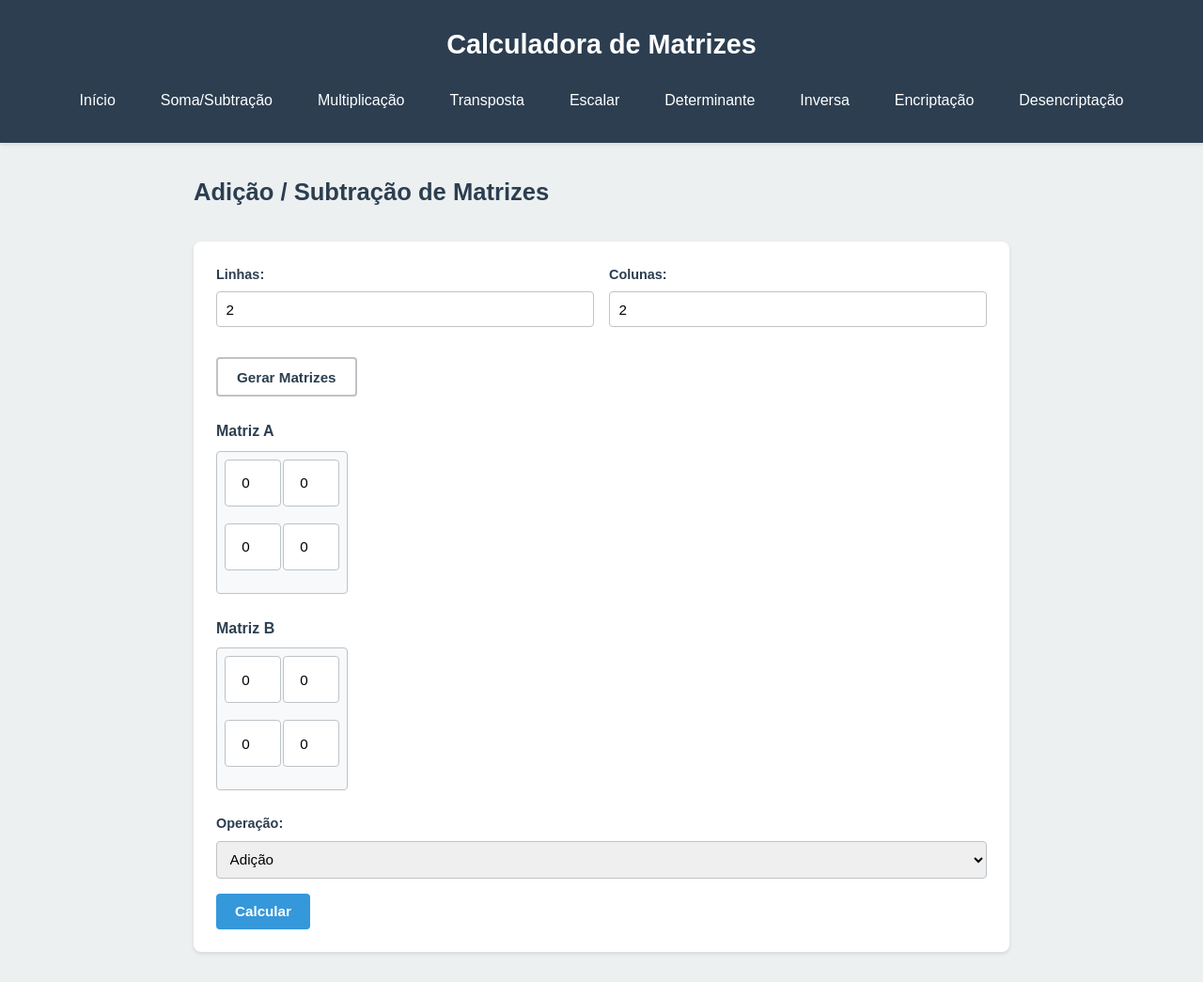
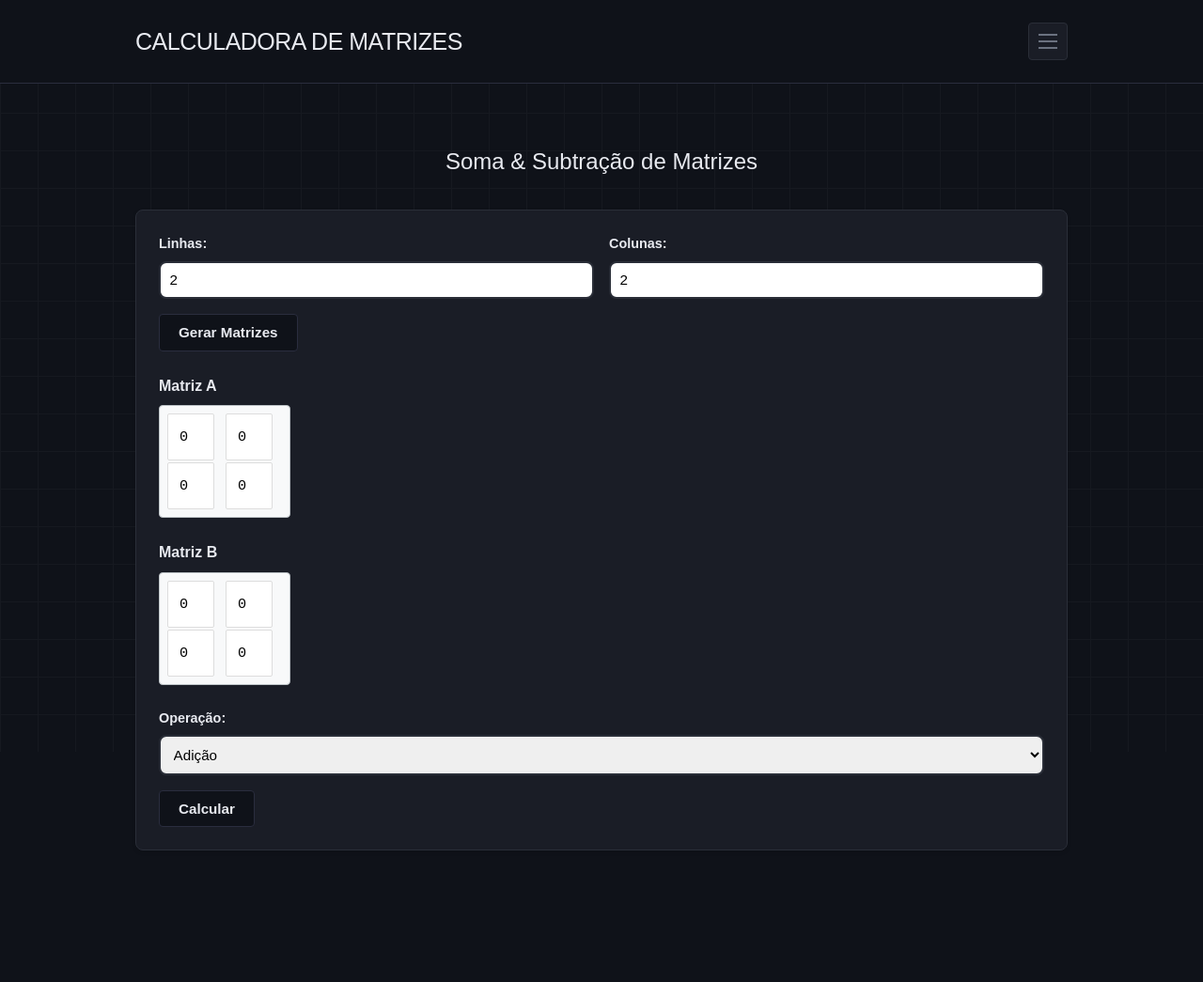
Before and after one commit to tskxz/matrix, a Flask app: page /sum-sub in a window 1280 px wide. Shown: the whole page at 94% size. After the commit the page ends 905 px from the top, so only its background shows below. Run offline with Flask 3, Linux system fonts and the light colour scheme.

Commit message:
Design Update

```diff
--- a/static/css/components.css
+++ b/static/css/components.css
@@ -1,3 +1,158 @@
+/* Estilo do Menu & SideBar */
+
+.menu-toggle {
+	height: 40px;
+  width: 40px;
+	display: flex;
+	flex-direction: column;
+  justify-content: center;
+  align-items: center;
+  cursor: pointer;
+	gap: 5px;
+  background-color: #1a1d26;
+  border: 1px solid #2a2e38;
+  transition: all 0.3s;
+}
+
+.menu-toggle:hover {
+  background: #e8eaed;
+}
+
+.menu-toggle span {
+	width: 20px;
+	height: 2px;
+	background-color: #6b7280;
+	transition: 0.3s;
+}
+
+.overlay {
+	position: fixed;
+  inset: 0;
+  z-index: 40;
+  opacity: 0;
+  background: #0f1219dc;
+  backdrop-filter: blur(4px);
+  transition: opacity 0.3s;
+  pointer-events: none;
+}
+
+.overlay.active {
+	opacity: 1;
+  pointer-events: auto;
+}
+
+.overlay a {
+	text-decoration: none !important;
+	color: white !important;
+	padding: 12px 20px;
+}
+
+.overlay a:hover {
+  text-decoration: none !important;
+  background-color: yellow;
+}
+
+.sidebar {
+  display: flex;
+  flex-direction: column;
+  position: fixed;
+  top: 0;
+  right: 0;
+  width: 300px;
+  height: 100%;
+  background-color: #0f1219;
+  backdrop-filter: blur(12px);
+  border-left: 1px solid #2a2e38;
+  padding: 2rem 1rem;
+  box-shadow: 2px 0 5px rgba(0,0,0,0.1);
+  transform: translateX(100%);
+  transition: transform 0.3s ease-in-out;
+  z-index: 1000;
+}
+
+.sidebar.active {
+  transform: translateX(0);
+}
+
+.sidebar-header {
+  display: flex;
+  justify-content: space-between;
+  align-items: center;
+  padding: 1.5rem;
+  border-bottom: 1px solid #2a2e38;
+}
+
+.sidebar-header-left {
+  display: flex;
+  align-items: center;
+  gap: 0.75rem;
+}
+
+.sidebar-header span {
+  font-weight: 500;
+  color: #6b7280;
+}
+
+.close-sidebar {
+  width: 75px;
+  height: 25px;
+  display: flex;
+  justify-content: center;
+  align-items: center;
+  cursor: pointer;
+  background: transparent;
+  color: #6b7280;
+  transition: all 0.3s;
+  border: none;
+  border-radius: 8px;
+}
+
+.close-sidebar:hover {
+  background: #2a2e38;
+  color: #e8eaed;
+}
+
+.sidebar-menu {
+  flex: 1;
+  overflow-y: auto;
+  padding: 1rem;
+}
+
+.sidebar-menu p {
+  font-weight: 500;
+  color: #6b7280;
+  padding: 1rem;
+}
+
+.sidebar-menu a {
+  display: flex;
+  align-items: center;
+  gap: 0.75rem;
+  padding: 0.75rem 1rem;
+  color: #6b7280;
+  border-radius: 8px;
+  text-decoration: none;
+  transition: all 0.2s;
+}
+
+.sidebar-menu a:hover {
+  background: #2a2e38;
+  color: #e8eaed;
+}
+
+.sidebar-menu a.active {
+  color: #e8eaed;
+}
+
+.divider {
+  height: 1px;
+  background: #2a2e38;
+  margin: 0.5rem 1rem;
+}
+
+
+/* Estilo dos Formulários */
+
 .matrix-input-grid {
   display: grid;
   gap: 2px;
@@ -80,7 +235,7 @@
 .matrix-section h3 {
   font-size: 1rem;
   margin-bottom: 0.5rem;
-  color: #2c3e50;
+  color: #e8eaf0;
   font-weight: bold;
 }
 
--- a/static/css/styles.css
+++ b/static/css/styles.css
@@ -7,65 +7,69 @@
 body {
 	font-family: Arial, sans-serif;
 	line-height: 1.6;
-	color: #2c3e50;
-	background-color: #ecf0f1;
+	background-color: #0f1219;;
+}
+
+.grid-background {
+	position: fixed;
+	inset: 0;
+	top: 0;
+	left: 0;
+	opacity: 0.03;
+	pointer-events: none;
+	background-image:
+		linear-gradient(#e8eaed 1px, transparent 1px),
+		linear-gradient(90deg, #e8eaed 1px, transparent 1px);
+	background-size: 40px 40px;
+	width: 100%;
+	height: 100%;
 }
 
 header {
-	background-color: #2c3e50;
-	color: white;
-	padding: 1.5rem 0;
-	box-shadow: 0 2px 4px rgba(0,0,0,0.1);
+	background-color: #0f1219;
+	border-bottom: 1px solid #2a2d3e;
+	position: relative;
+	z-index: 10;
+}
+
+.header-content {
+	margin: 0 auto;
+	max-width: 1024px;
+	display: flex;
+	justify-content: space-between;
+	color: #e8eaf0;
+	text-transform: uppercase;
+	background-color: #0f1219;
+	backdrop-filter: blur(8px);
+	padding: 1.5rem 1rem;
+}
+
+header h1 {
+	font-size: 25px;
+	color: #e8eaf0;
+	font-weight: 500;
+	letter-spacing: -0.5px;
+}
+
+main {
+	max-width: 1024px;
+	margin: 0 auto;
+	padding: 4rem 1rem;
+}
+
+h2 {
+	font-size: 35;
+	font-weight: 500;
+	margin-bottom: 2rem;
+	color: #e8eaf0;
 	text-align: center;
 }
 
-header .container {
-	max-width: 1200px;
-	margin: 0 auto;
-	padding: 0 2rem;
-}
-
-header h1 {
-	font-size: 1.8rem;
-	margin-bottom: 1rem;
-	font-weight: bold;
-}
-
-nav {
-	display: flex;
-	gap: 1rem;
-	flex-wrap: wrap;
-	justify-content: center;
-}
-
-nav a {
-	color: white;
-	text-decoration: none;
-	padding: 0.5rem 1rem;
-	border-radius: 4px;
-	transition: background-color 0.2s;
-}
-
-nav a:hover {
-	background-color: rgba(255, 255, 255, 0.1);
-}
-
-main {
-	max-width: 900px;
-	margin: 2rem auto;
-	padding: 0 1rem;
-}
-
-h2 {
-	font-size: 1.6rem;
-	margin-bottom: 2rem;
-	color: #2c3e50;
-	font-weight: bold;
-}
-
 form {
-	background: white;
+	position: relative;
+	background: #1a1d26;
 	padding: 1.5rem;
+	border: 1px, solid #2a2e38;
 	border-radius: 8px;
 	box-shadow: 0 2px 4px rgba(0,0,0,0.1);
 	margin-bottom: 1.5rem;
@@ -75,7 +79,7 @@ label {
 	display: block;
 	font-weight: bold;
 	margin-bottom: 0.4rem;
-	color: #2c3e50;
+	color: #e8eaf0;
 	font-size: 0.9rem;
 }
 
@@ -84,18 +88,18 @@ textarea,
 select {
 	width: 100%;
 	padding: 0.6rem;
-	border: 1px solid #bdc3c7;
-	border-radius: 4px;
+	border: 2px solid #2a2e38;
+	border-radius: 8px;
 	font-size: 0.95rem;
 	margin-bottom: 1rem;
 	font-family: Arial, sans-serif;
+	transition: all 0.3s;
 }
 
 input[type="number"]:focus,
 textarea:focus,
 select:focus {
-	outline: none;
-	border-color: #3498db;
+	border-color: #e8eaf0;
 }
 
 button {
@@ -110,38 +114,49 @@ button {
 
 button[type="submit"],
 .btn-primary {
-	background-color: #3498db;
-	color: white;
+	background-color: #0f1219;
+	color: #e8eaf0;
+	border: 1px solid #2a2d3e;
+	transition: all 0.3s;
 }
 
 button[type="submit"]:hover,
 .btn-primary:hover {
-	background-color: #2980b9;
+	border-color: #3498db;
+	color: #3498db;
 }
 
 button[type="button"],
 .btn-secondary {
-	background-color: white;
-	color: #2c3e50;
-	border: 2px solid #bdc3c7;
+	background-color: #0f1219;
+	color: #e8eaf0;
+	border: 1px solid #2a2d3e;
 }
 
 button[type="button"]:hover,
 .btn-secondary:hover {
 	border-color: #3498db;
 	color: #3498db;
+	transition: all 0.3s;
 }
 
 #result {
-	background: white;
+	position: relative;
+	background: #1a1d26;
 	padding: 1.5rem;
+	border: 1px solid #2a2e38;
 	border-radius: 8px;
 	box-shadow: 0 2px 4px rgba(0,0,0,0.1);
 	display: none;
 }
 
 #result h3 {
-	color: #2c3e50;
+	color: #e8eaf0;
+}
+
+#result p {
+	background: none !important;
+	color: #e8eaf0;
 }
 
 #result.show {
--- /dev/null
+++ b/static/js/menu-sidebar.js
@@ -0,0 +1,4 @@
+function toggleMenu() {
+    document.getElementById('overlay').classList.toggle('active');
+    document.getElementById('sidebar').classList.toggle('active');
+}
--- a/templates/decrypt.html
+++ b/templates/decrypt.html
@@ -9,6 +9,8 @@
 </head>
 <body>
   {% include 'header.html' %}
+
+  <div class="grid-background"></div>
 
   <main>
     <h2>Desencriptação de Mensagens</h2>
--- a/templates/determinant.html
+++ b/templates/determinant.html
@@ -9,6 +9,8 @@
 </head>
 <body>
   {% include 'header.html' %}
+
+  <div class="grid-background"></div>
 
   <main>
     <h2>Cálculo de Determinante</h2>
--- a/templates/encrypt.html
+++ b/templates/encrypt.html
@@ -9,6 +9,8 @@
 </head>
 <body>
   {% include 'header.html' %}
+
+  <div class="grid-background"></div>
 
   <main>
     <h2>Encriptação de Mensagens</h2>
--- a/templates/header.html
+++ b/templates/header.html
@@ -1,15 +1,19 @@
 <link rel="stylesheet" href="{{ url_for('static', filename='css/styles.css') }}">
+<link rel="stylesheet" href="{{ url_for('static', filename='css/components.css') }}">
+<script src="{{ url_for('static', filename='js/menu-sidebar.js') }}" defer></script>
+
 <header>
-  <h1>Calculadora de Matrizes</h1>
-  <nav>
-    <a href="/">Início</a>
-    <a href="/sum-sub">Soma/Subtração</a>
-    <a href="/multiply">Multiplicação</a>
-    <a href="/transpose">Transposta</a>
-    <a href="/scalar">Escalar</a>
-    <a href="/determinant">Determinante</a>
-    <a href="/inverse">Inversa</a>
-    <a href="/encrypt">Encriptação</a>
-    <a href="/decrypt">Desencriptação</a>
-  </nav>
+
+  {% include 'sidebar.html' %}
+
+  <div class="header-content">
+    <h1>Calculadora de Matrizes</h1>
+
+    <button class="menu-toggle" onclick="toggleMenu()">
+      <span></span>
+      <span></span>
+      <span></span>
+    </button>
+  </div>
+
 </header>
--- a/templates/index.html
+++ b/templates/index.html
@@ -10,10 +10,12 @@
 <body>
   {% include 'header.html' %}
 
+  <div class="grid-background"></div>
+
   <main>
-    <h2>Selecione uma Operação</h2>
+    <h2>Seleciona uma Operação</h2>
     <ul>
-      <li><a href="/sum-sub">Adição / Subtração</a></li>
+      <li><a href="/sum-sub">Soma & Subtração</a></li>
       <li><a href="/multiply">Multiplicação</a></li>
       <li><a href="/transpose">Transposta</a></li>
       <li><a href="/scalar">Escalar</a></li>
--- a/templates/inverse.html
+++ b/templates/inverse.html
@@ -9,6 +9,8 @@
 </head>
 <body>
   {% include 'header.html' %}
+
+  <div class="grid-background"></div>
 
   <main>
     <h2>Matriz Inversa</h2>
--- a/templates/multiply.html
+++ b/templates/multiply.html
@@ -9,6 +9,8 @@
 </head>
 <body>
   {% include 'header.html' %}
+
+  <div class="grid-background"></div>
 
   <main>
     <h2>Multiplicação de Matrizes</h2>
--- a/templates/scalar.html
+++ b/templates/scalar.html
@@ -9,6 +9,8 @@
 </head>
 <body>
   {% include 'header.html' %}
+
+  <div class="grid-background"></div>
 
   <main>
     <h2>Multiplicação por Escalar</h2>
--- /dev/null
+++ b/templates/sidebar.html
@@ -0,0 +1,96 @@
+<link rel="stylesheet" href="{{ url_for('static', filename='css/components.css') }}">
+<script src="{{ url_for('static', filename='js/menu-sidebar.js') }}" defer></script>
+
+<!-- SideBar -->
+<div class="overlay" id="overlay" onclick="toggleMenu">
+
+    <aside class="sidebar" id="sidebar">
+
+        <div class="sidebar-header">
+
+            <div class="sidebar-header-left">
+                <span>Menu</span>
+            </div>
+
+            <button class="close-sidebar" onclick="toggleMenu()">Fechar</button>
+
+        </div>
+
+        <nav class="sidebar-menu">
+
+            <a href="/" class="active">
+                <span>Inicio</span>
+            </a>
+
+            <p>Operações</p>
+            <div class="divider"></div>
+
+            <a href="/sum-sub">
+                <div class="nav-item-text">
+                    <span>Soma & Subtração</span>
+                    </br>
+                    <span>Somar ou subtrair Matrizes</span>
+                </div>
+            </a>
+
+            <a href="/multiply">
+                <div class="nav-item-text">
+                    <span>Multiplicação</span>
+                    </br>
+                    <span>Multiplicar duas Matrizes</span>
+                </div>
+            </a>
+
+            <a href="/transpose">
+                <div class="nav-item-text">
+                    <span>Transposta</span>
+                    </br>
+                    <span>Inverter linhas e colunas</span>
+                </div>
+            </a>
+
+            <a href="/scalar">
+                <div class="nav-item-text">
+                    <span>Escalar</span>
+                    </br>
+                    <span>Multiplicar por um valor</span>
+                </div>
+            </a>
+
+            <a href="/determinant">
+                <div class="nav-item-text">
+                    <span>Determinante</span>
+                    </br>
+                    <span>Calcular o determinante</span>
+                </div>
+            </a>
+
+            <a href="/inverse">
+                <div class="nav-item-text">
+                    <span>Inversa</span>
+                    </br>
+                    <span>Encontrar a matriz inversa</span>
+                </div>
+            </a>
+
+            <a href="/encrypt">
+                <div class="nav-item-text">
+                    <span>Encriptação</span>
+                    </br>
+                    <span>Encriptar mensagens</span>
+                </div>
+            </a>
+
+            <a href="/decrypt">
+                <div class="nav-item-text">
+                    <span>Desencriptação</span>
+                    </br>
+                    <span>Desencriptar mensagens</span>
+                </div>
+            </a>
+
+        </nav>
+
+    </aside>
+
+</div>
--- a/templates/sum_sub.html
+++ b/templates/sum_sub.html
@@ -3,15 +3,17 @@
 <head>
   <meta charset="UTF-8">
   <meta name="viewport" content="width=device-width, initial-scale=1.0">
-  <title>Soma/Subtração - Calculadora de Matrizes</title>
+  <title>Soma & Subtração - Calculadora de Matrizes</title>
   <link rel="stylesheet" href="{{ url_for('static', filename='css/styles.css') }}">
   <link rel="stylesheet" href="{{ url_for('static', filename='css/components.css') }}">
 </head>
 <body>
   {% include 'header.html' %}
 
+  <div class="grid-background"></div>
+
   <main>
-    <h2>Adição / Subtração de Matrizes</h2>
+    <h2>Soma & Subtração de Matrizes</h2>
 
     <form id="matrix-form">
       <div class="dimension-inputs">
--- a/templates/transpose.html
+++ b/templates/transpose.html
@@ -9,6 +9,8 @@
 </head>
 <body>
 	{% include 'header.html' %}
+
+	<div class="grid-background"></div>
 
 	<main>
 		<h2>Matriz Transposta</h2>
```
Also changed, not shown: other parts of static/css/styles.css (+14 -8 lines).
